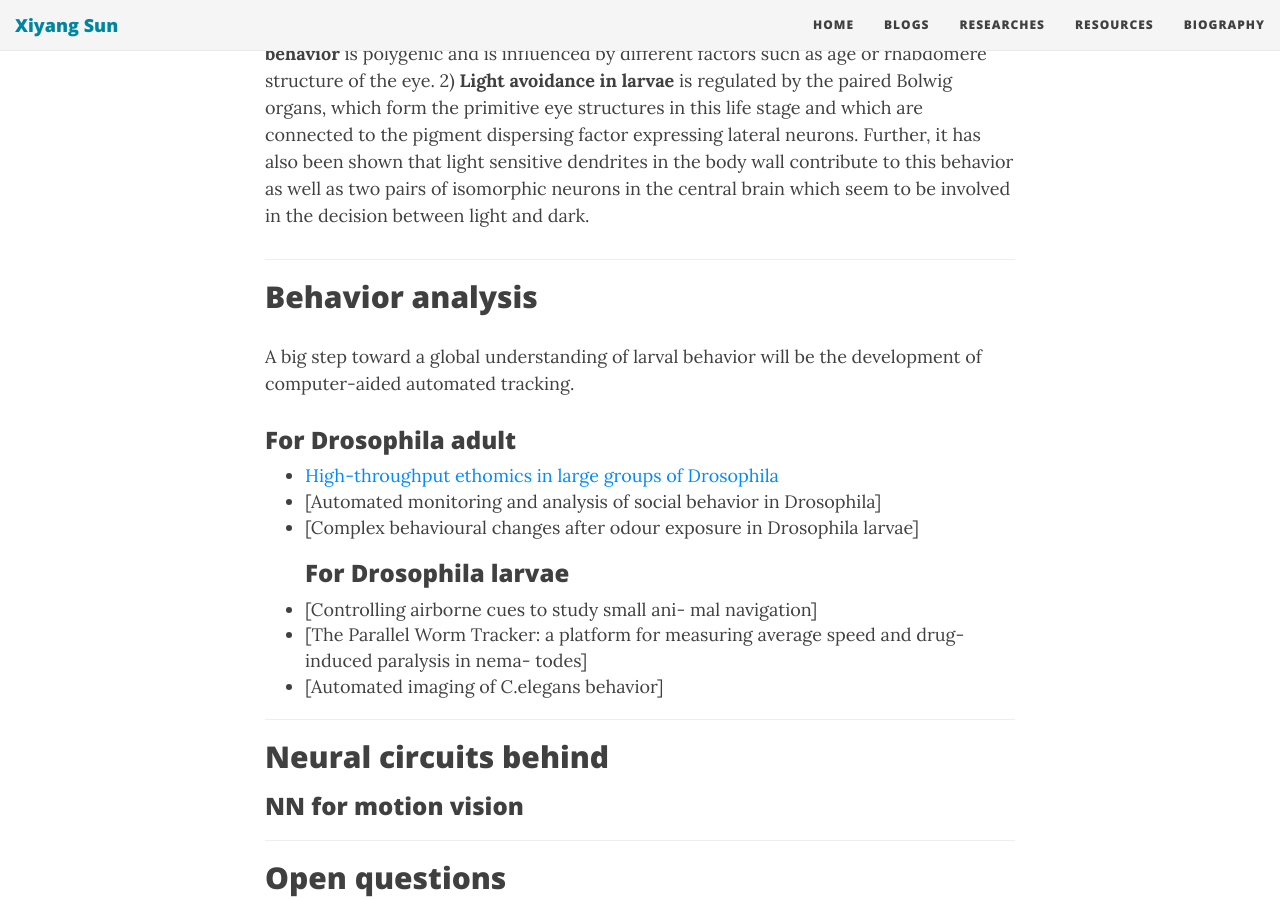
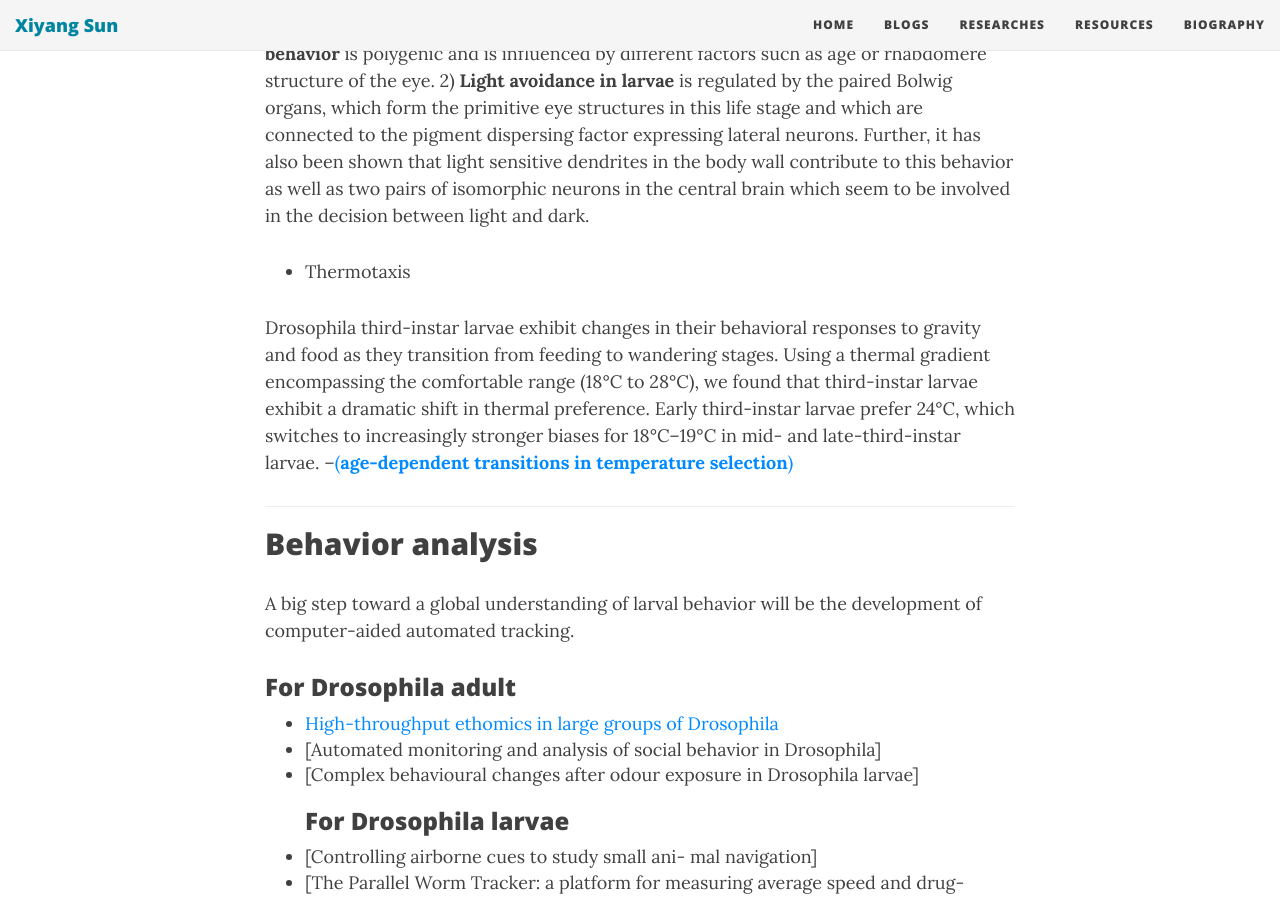
Before and after one commit to AlbertLordsun/AlbertLordsun.github.io, a Jekyll site: the page built from blogs/Research-Neuroscience-Behavioral repertoire of Drosophila larvae.md, in a window 1280 px wide and 900 px high, scrolled down 4565 px. Built offline with Jekyll 4.4.1, drawn with Linux system fonts in a browser that asks for light colours; nearby versions of some CDN libraries.

Commit message:
Update Research-Neuroscience-Behavioral repertoire of Drosophila larvae.md

```diff
--- a/blogs/Research-Neuroscience-Behavioral repertoire of Drosophila larvae.md
+++ b/blogs/Research-Neuroscience-Behavioral repertoire of Drosophila larvae.md
@@ -44,6 +44,10 @@ Locomotor behavior and flight behavior in flies both require a complex coordinat
 
  Phototaxis behavior implies the movement of an organism in the direction of a light source or away from it. **While adult flies are positively phototactic, larvae are photophobic**. These light preferences can be crucial for survival. 1) **Adult phototaxis behavior** is polygenic and is influenced by different factors such as age or rhabdomere structure of the eye. 2) **Light avoidance in larvae** is regulated by the paired Bolwig organs, which form the primitive eye structures in this life stage and which are connected to the pigment dispersing factor expressing lateral neurons. Further, it has also been shown that light sensitive dendrites in the body wall contribute to this behavior as well as two pairs of isomorphic neurons in the central brain which seem to be involved in the decision between light and dark.
 
+* Thermotaxis
+
+ Drosophila third-instar larvae exhibit changes in their behavioral responses to gravity and food as they transition from feeding to wandering stages. Using a thermal gradient encompassing the comfortable range (18°C to 28°C), we found that third-instar larvae exhibit a dramatic shift in thermal preference. Early third-instar larvae prefer 24°C, which switches to increasingly stronger biases for 18°C–19°C in mid- and late-third-instar larvae. --[(**age-dependent transitions in temperature selection**)](https://www.sciencedirect.com/science/article/pii/S2211124716312505)
+
 ---
 ## Behavior analysis
 
```
